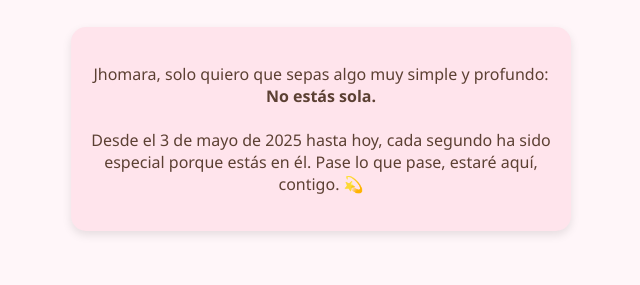
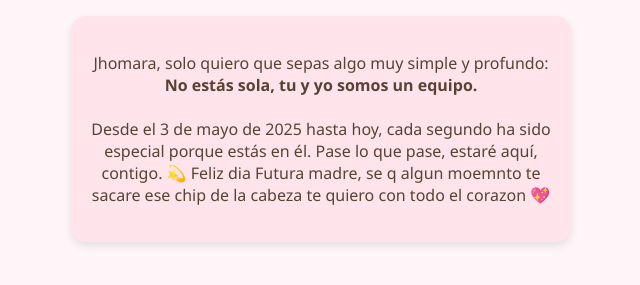
Before and after one commit to Gian-Cust/Dedicacion_Jhomara, a plain HTML site: page index.html in a window 1280 px wide. Shown: the part 411-696 px from the top of the page, without its empty margins (319-959 px from the left). Drawn offline with Linux system fonts and the light colour scheme.

Commit message:
Update index.html

```diff
--- a/index.html
+++ b/index.html
@@ -15,14 +15,15 @@
     <div class="carta">
       <p>
         Jhomara, solo quiero que sepas algo muy simple y profundo:
-        <strong>No estás sola.</strong><br><br>
+        <strong>No estás sola, tu y yo somos un equipo.</strong><br><br>
         Desde el 3 de mayo de 2025 hasta hoy, cada segundo ha sido especial porque estás en él.
         Pase lo que pase, estaré aquí, contigo. 💫
+        Feliz dia Futura madre, se q algun moemnto te sacare ese chip de la cabeza te quiero con todo el corazon 💖
       </p>
     </div>
 
     <div class="sorpresa" id="sorpresa">
-      💌 Siempre fuiste, eres y serás mi lugar seguro.
+      💌 Siempre fuiste, eres y serás mi lugar seguro. !Querida Mara🤍¡
     </div>
   </div>
 
```
